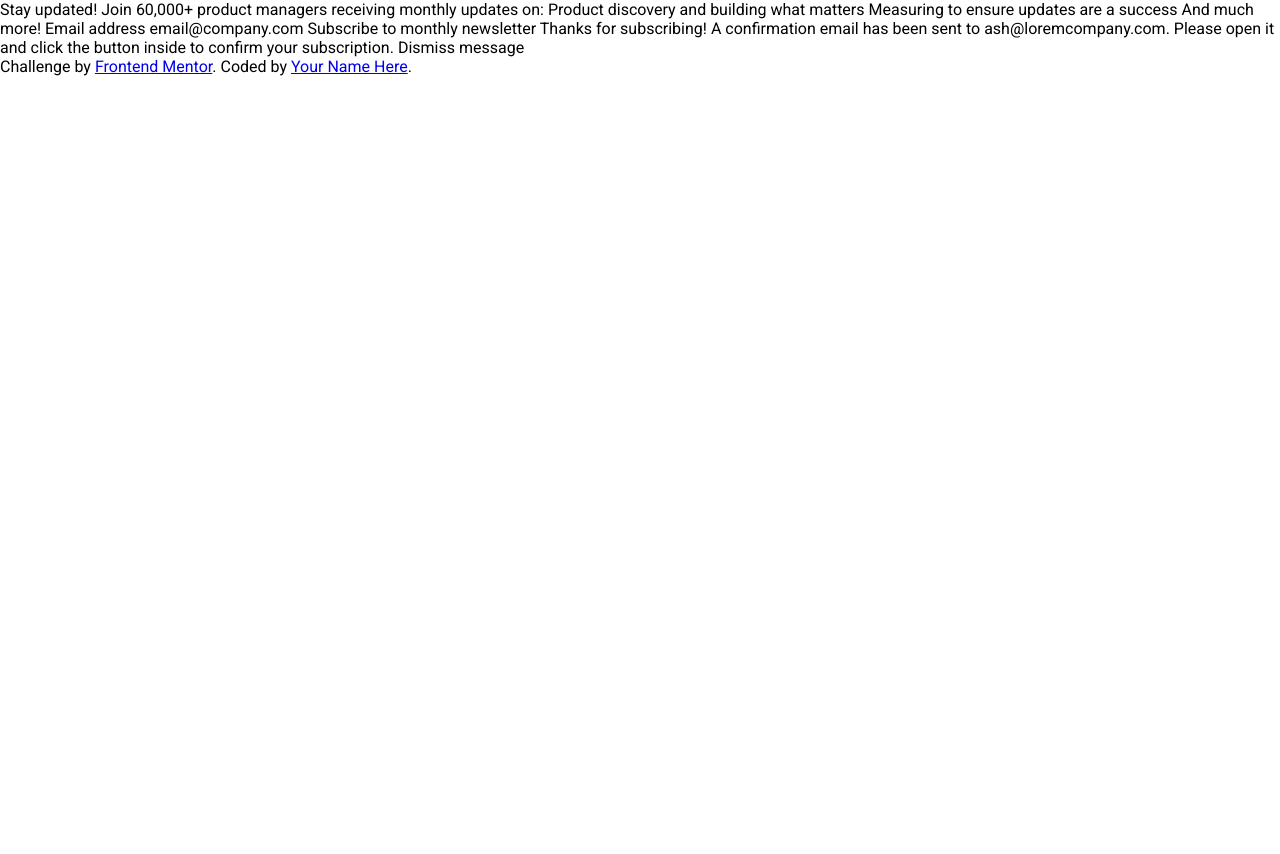
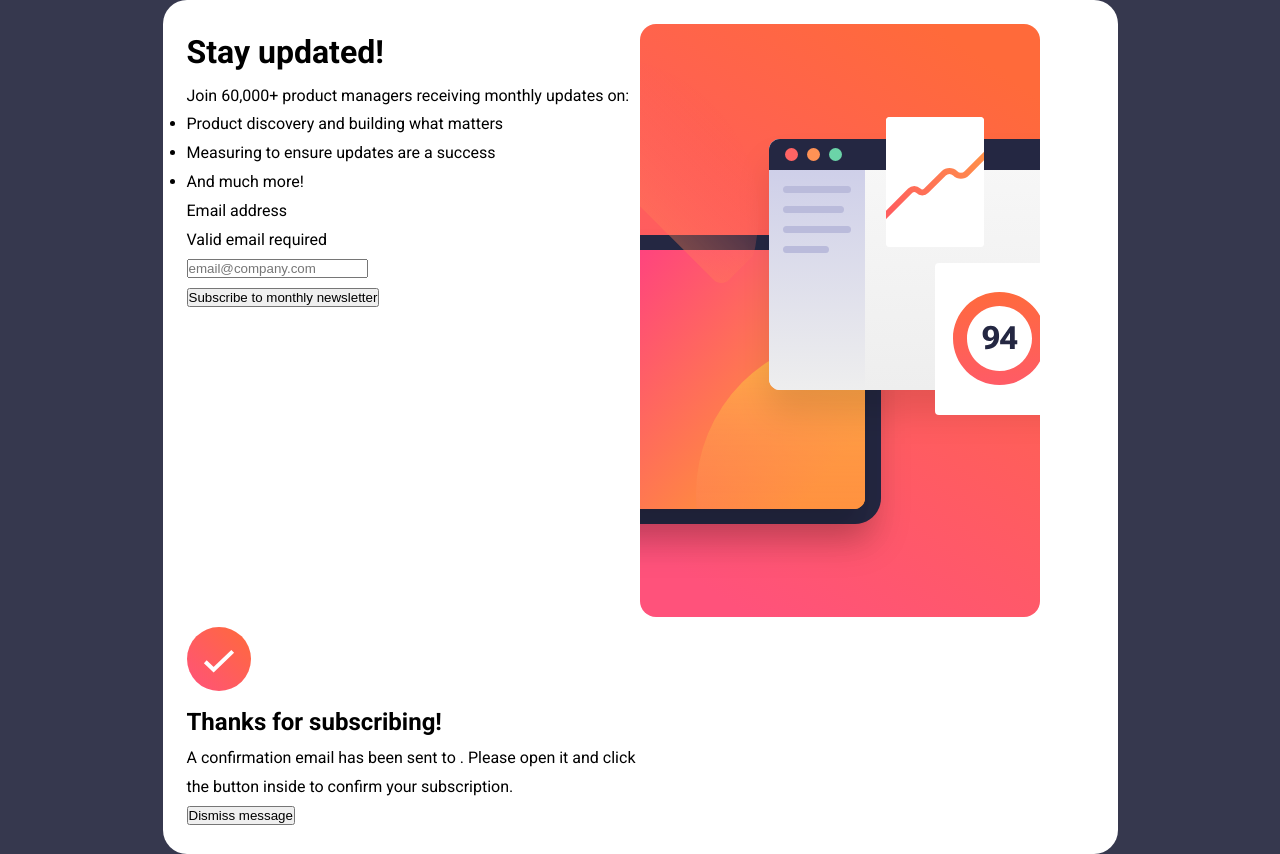
Before and after one commit to frandomitrovic/newsletter-sign-up-with-success-message-main, a plain HTML site: page index.html in a window 1280 px wide. Before the commit the page ends 800 px from the top, so only its background shows below. Drawn offline with Linux system fonts and the light colour scheme.

Commit message:
init commit

```diff
--- a/css/style.css
+++ b/css/style.css
@@ -26,4 +26,25 @@
 
 body {
     font-family: 'Roboto', sans-serif;
+    background-color: var(--Charcoal-Grey);
+    min-height: 100vh;
+    font-size: var(--fs16-p);
+    line-height: 1.8;
+    display: grid;
+    place-items: center;
 }
+
+.container {
+    max-width: 955px;
+    margin: 0 auto;
+    background-color: var(--White);
+    padding: 1.5rem;
+    border-radius: 1.5rem;
+    display: grid;
+    grid-template-columns: 1fr 1fr;
+}
+
+.container .success {
+    display: initial;
+    padding: 3.5rem;
+}
--- a/index.html
+++ b/index.html
@@ -11,36 +11,50 @@
 
   <!-- Sign-up form start -->
 
-  Stay updated!
+  <div class="container">
+    <div class="left">
+      <div class="left-info">
+        <h1>Stay updated!</h1>
+        <p>Join 60,000+ product managers receiving monthly updates on:</p>
+        <ul>
+          <li>Product discovery and building what matters</li>
+          <li>Measuring to ensure updates are a success</li>
+          <li>And much more!</li>
+        </ul>
+      </div>
 
-  Join 60,000+ product managers receiving monthly updates on:
+      <form id="form">
+        <div class="form-item">
+          <label for="email">
+            <p>Email address</p>
+            <p id="invalid-email">Valid email required</p>
+          </label>
+          <input type="email" name="email" id="email" placeholder="email@company.com">
+        </div>
+        <div class="form-item">
+          <button id="submit-btn" type="submit">Subscribe to monthly newsletter</button>
+        </div>
+      </form>
+      <!-- Sign-up form end -->
+    </div>
 
-  Product discovery and building what matters
-  Measuring to ensure updates are a success
-  And much more!
+    <div class="right">
+      <picture>
+        <source media="(max-width: 768px)" srcset="assets/images/illustration-sign-up-mobile.svg">
+        <img src="assets/images/illustration-sign-up-desktop.svg" alt="Sign up illustration desktop">
+      </picture>
+    </div>
 
-  Email address
-  email@company.com
-
-  Subscribe to monthly newsletter
-
-  <!-- Sign-up form end -->
-
-  <!-- Success message start -->
-
-  Thanks for subscribing!
-
-  A confirmation email has been sent to ash@loremcompany.com.
-  Please open it and click the button inside to confirm your subscription.
-
-  Dismiss message
-
+    <!-- Success message start -->
+    <div class="confirmation-message">
+      <img src="assets/images/icon-success.svg" alt="Success icon">
+      <h2>Thanks for subscribing!</h2>
+      <p>A confirmation email has been sent to <span id="user-email"></span>. Please open it and click the button inside to confirm your subscription.</p>
+      <button id="dismiss-message">Dismiss message</button>
+    </div>
+  </div>
   <!-- Success message end -->
 
-  <div class="attribution">
-    Challenge by <a href="https://www.frontendmentor.io?ref=challenge" target="_blank">Frontend Mentor</a>.
-    Coded by <a href="#">Your Name Here</a>.
-  </div>
   <script src="js/main.js"></script>
 </body>
 </html>
```
